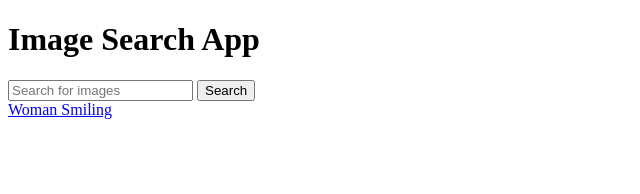
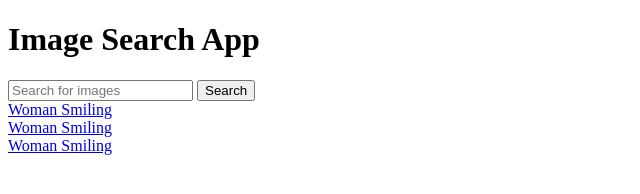
Before and after one commit to Guavalines/Image_Search, a plain HTML site: page index.html in a window 1280 px wide. Shown: the whole page, without its empty margins (0-640 px from the left). Drawn offline with Linux system fonts and the light colour scheme.

Commit message:
added more images

```diff
--- a/index.html
+++ b/index.html
@@ -28,6 +28,24 @@
     </div>
   </div>
 
+  <div class="search-results">
+    <div class="search-result">
+      <div src="https://images.unsplash.com/photo-1580489944761-15a19d654956?ixlib=rb-4.0.3&ixid=M3wxMjA3fDB8MHxwaG90by1wYWdlfHx8fGVufDB8fHx8fA%3D%3D&auto=format&fit=crop&w=761&q=80"
+      alt="Woman Smiling"></div>
+      <a href="https://unsplash.com/photos/IF9TK5Uy-KI"
+      target="_blank">Woman Smiling</a>
+    </div>
+  </div>
+
+  <div class="search-results">
+    <div class="search-result">
+      <div src="https://images.unsplash.com/photo-1580489944761-15a19d654956?ixlib=rb-4.0.3&ixid=M3wxMjA3fDB8MHxwaG90by1wYWdlfHx8fGVufDB8fHx8fA%3D%3D&auto=format&fit=crop&w=761&q=80"
+      alt="Woman Smiling"></div>
+      <a href="https://unsplash.com/photos/IF9TK5Uy-KI"
+      target="_blank">Woman Smiling</a>
+    </div>
+  </div>
+
 
   <script src="script.js"></script>
 
```
